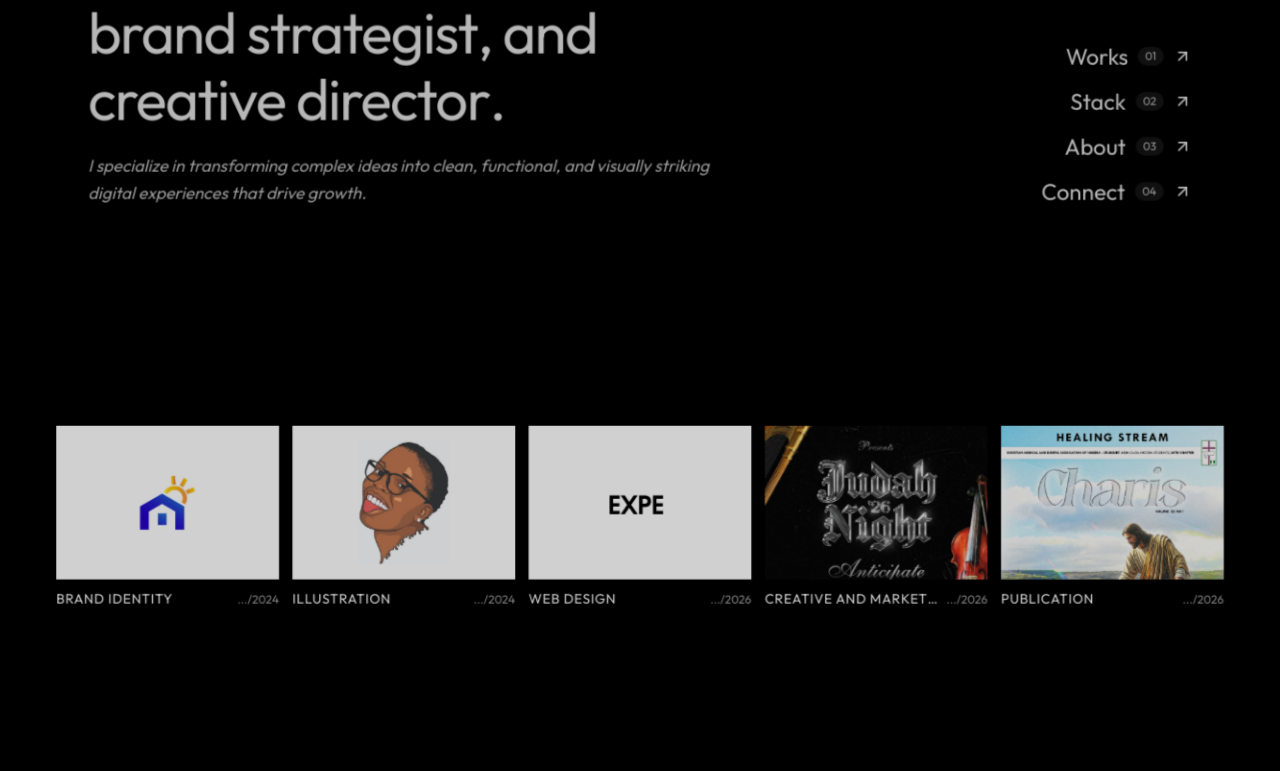
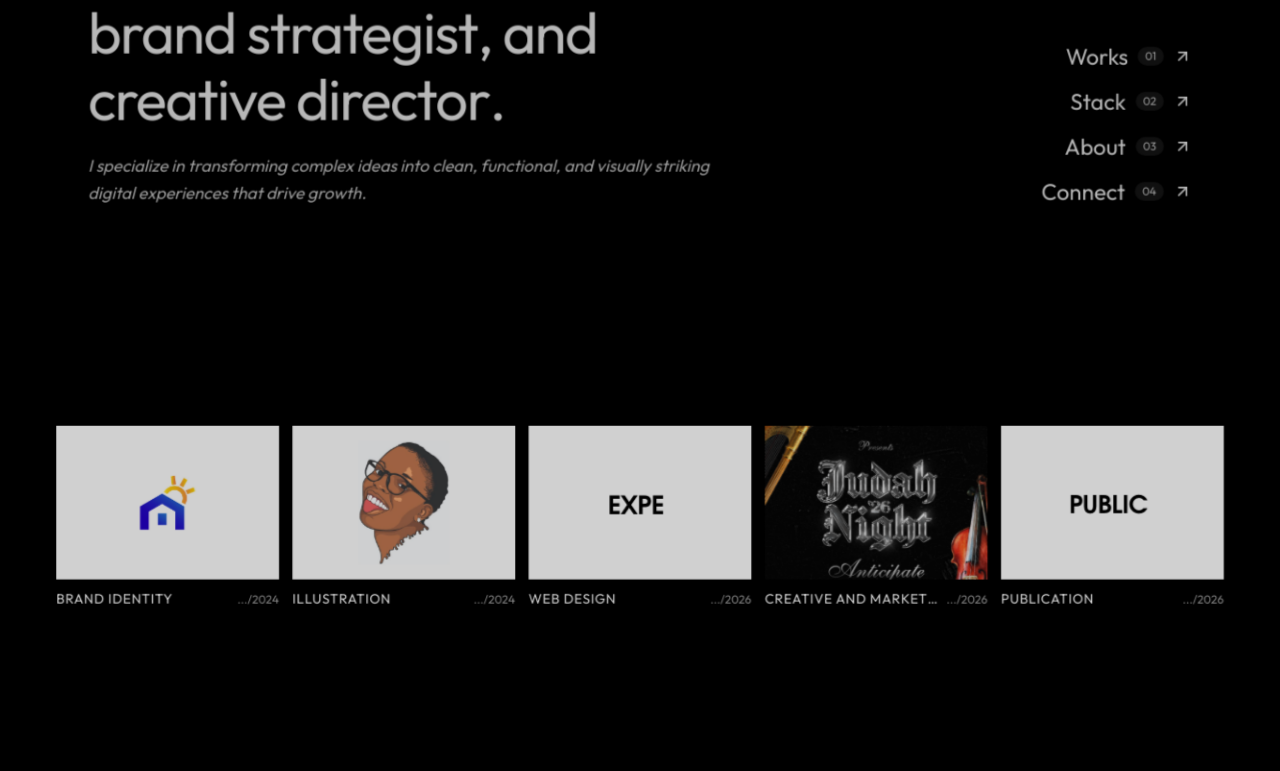
Before and after one commit to Osati116/osati-portfolio, a Next.js app: page / in a window 1280 px wide. Shown: the part 464-1235 px from the top of the page. Built offline with nearby package versions, Linux system fonts and the light colour scheme; no server answers.

Commit message:
feat(works): add kinetic typography animated card for Publication Design

```diff
--- a/components/sections/works-section.tsx
+++ b/components/sections/works-section.tsx
@@ -159,6 +159,57 @@ function WebDesignAnimatedCard() {
   );
 }
 
+const PUBLICATION_WORDS = ["BOLD", "TYPOGRAPHY", "PUBLICATIONS"];
+
+function PublicationAnimatedCard() {
+  const [wordIndex, setWordIndex] = React.useState(0);
+  const [displayText, setDisplayText] = React.useState("");
+  const [isDeleting, setIsDeleting] = React.useState(false);
+
+  React.useEffect(() => {
+    const currentWord = PUBLICATION_WORDS[wordIndex];
+    let timeout: NodeJS.Timeout;
+
+    if (!isDeleting) {
+      if (displayText.length < currentWord.length) {
+        // Typing forward: crisp ~110ms per letter
+        timeout = setTimeout(() => {
+          setDisplayText(currentWord.slice(0, displayText.length + 1));
+        }, 110);
+      } else {
+        // Full word typed: pause so visitor comfortably reads it
+        timeout = setTimeout(() => {
+          setIsDeleting(true);
+        }, 1400);
+      }
+    } else {
+      if (displayText.length > 0) {
+        // Backspacing: fast ~45ms per letter
+        timeout = setTimeout(() => {
+          setDisplayText(currentWord.slice(0, displayText.length - 1));
+        }, 45);
+      } else {
+        // Erased: pause briefly, then advance to next word
+        timeout = setTimeout(() => {
+          setIsDeleting(false);
+          setWordIndex((prev) => (prev + 1) % PUBLICATION_WORDS.length);
+        }, 280);
+      }
+    }
+
+    return () => clearTimeout(timeout);
+  }, [displayText, isDeleting, wordIndex]);
+
+  return (
+    <div className="relative aspect-[16/11] w-full overflow-hidden bg-white text-black p-4 flex items-center justify-center transition-all duration-300 group-hover:shadow-md origin-center select-none">
+      <div className="flex items-center justify-center font-adventor font-bold text-xl sm:text-2xl md:text-xl lg:text-[1.3rem] xl:text-[1.6rem] uppercase tracking-tight text-black leading-none whitespace-nowrap min-h-[1.2em]">
+        <span>{displayText}</span>
+        <span className="inline-block w-[2.5px] h-[0.88em] bg-black ml-1.5 align-middle animate-cursor" />
+      </div>
+    </div>
+  );
+}
+
 export function WorksSection() {
   const sectionRef = React.useRef<HTMLElement>(null);
   const { scale, opacity } = useSectionScrollTransition(sectionRef);
@@ -189,17 +240,7 @@ export function WorksSection() {
               ) : category.slug === "web-design" ? (
                 <WebDesignAnimatedCard />
               ) : category.slug === "publication" ? (
-                <div
-                  className="relative aspect-[16/11] w-full overflow-hidden bg-neutral-100 dark:bg-neutral-900 transition-all duration-300 group-hover:shadow-md origin-center"
-                >
-                  <Image
-                    src={category.coverImage}
-                    alt={category.name}
-                    fill
-                    sizes="(max-width: 640px) 100vw, (max-width: 1024px) 33vw, 20vw"
-                    className="object-cover object-top transition-transform duration-700 group-hover:scale-105"
-                  />
-                </div>
+                <PublicationAnimatedCard />
               ) : (
                 <div
                   className="relative aspect-[16/11] w-full overflow-hidden bg-neutral-100 dark:bg-neutral-900 transition-all duration-300 group-hover:shadow-md origin-center"
```
